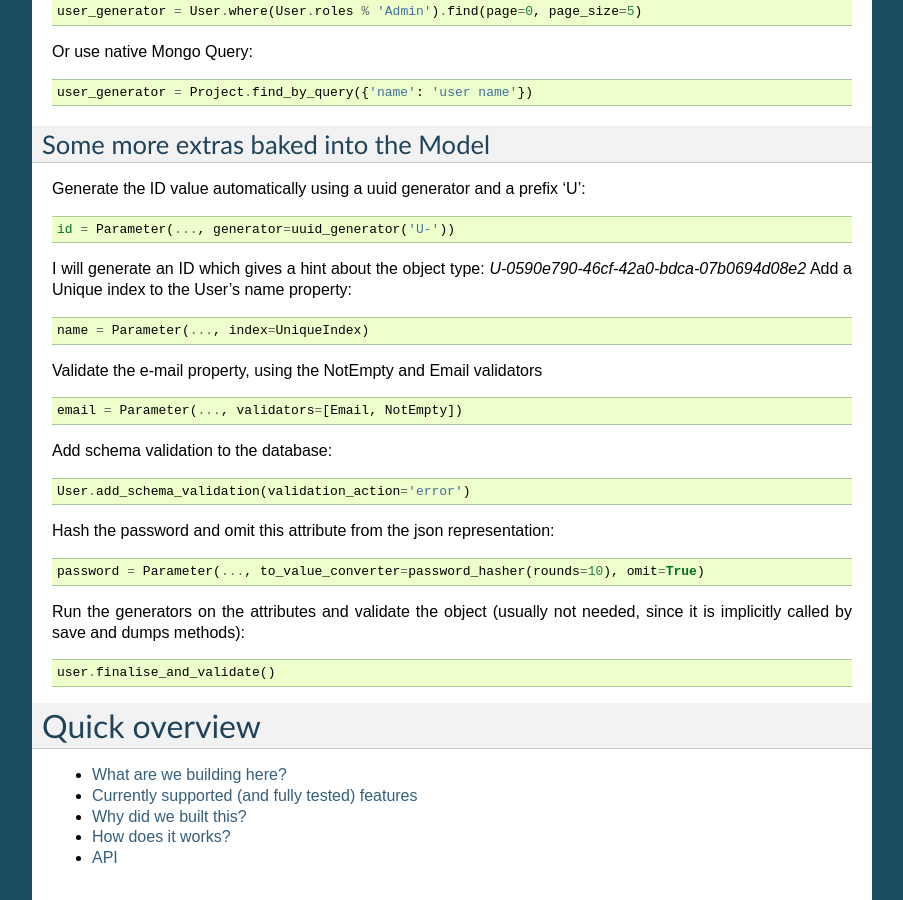
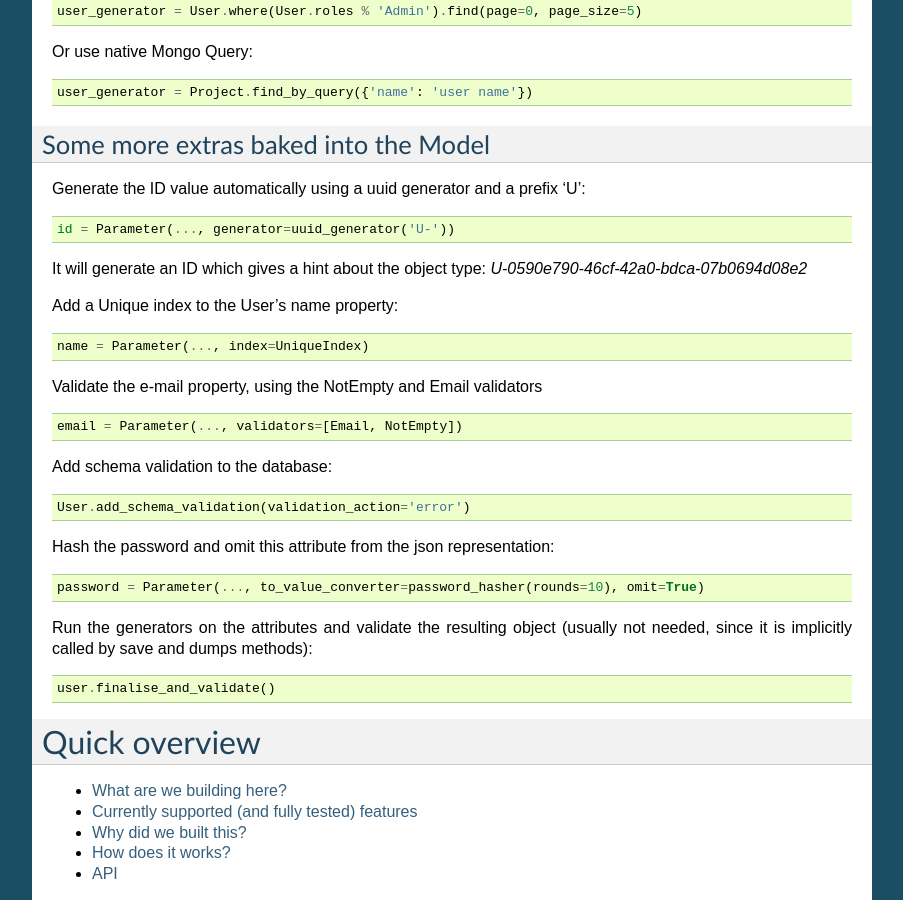
Before and after one commit to accelero-cloud/appkernel, a Sphinx documentation site: the page built from docs/index.rst, in a window 1280 px wide and 900 px high, scrolled down 1516 px. Shown: the whole window, without its empty margins (198-1101 px from the left). Built offline with Sphinx 7.4.7, drawn with Linux system fonts in a browser that asks for light colours; some of the changed text lies outside the part shown.

Commit message:
fix docs

```diff
--- a/docs/index.rst
+++ b/docs/index.rst
@@ -92,7 +92,8 @@ Generate the ID value automatically using a uuid generator and a prefix 'U': ::
 
    id = Parameter(..., generator=uuid_generator('U-'))
 
-I will generate an ID which gives a hint about the object type: *U-0590e790-46cf-42a0-bdca-07b0694d08e2*
+It will generate an ID which gives a hint about the object type: *U-0590e790-46cf-42a0-bdca-07b0694d08e2*
+
 Add a Unique index to the User's name property: ::
 
    name = Parameter(..., index=UniqueIndex)
@@ -109,7 +110,7 @@ Hash the password and omit this attribute from the json representation: ::
 
    password = Parameter(..., to_value_converter=password_hasher(rounds=10), omit=True)
 
-Run the generators on the attributes and validate the object (usually not needed, since it is implicitly called by save and dumps methods): ::
+Run the generators on the attributes and validate the resulting object (usually not needed, since it is implicitly called by save and dumps methods): ::
 
    user.finalise_and_validate()
 
```
Also changed, not shown: other parts of docs/index.rst (+1 -1 lines).
